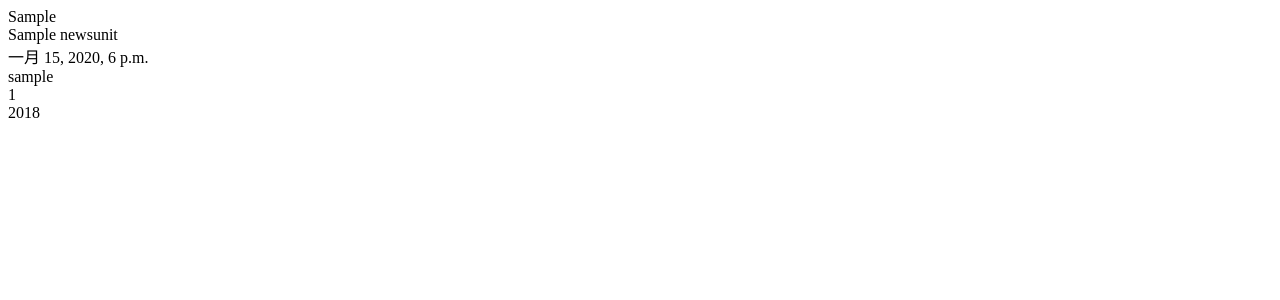
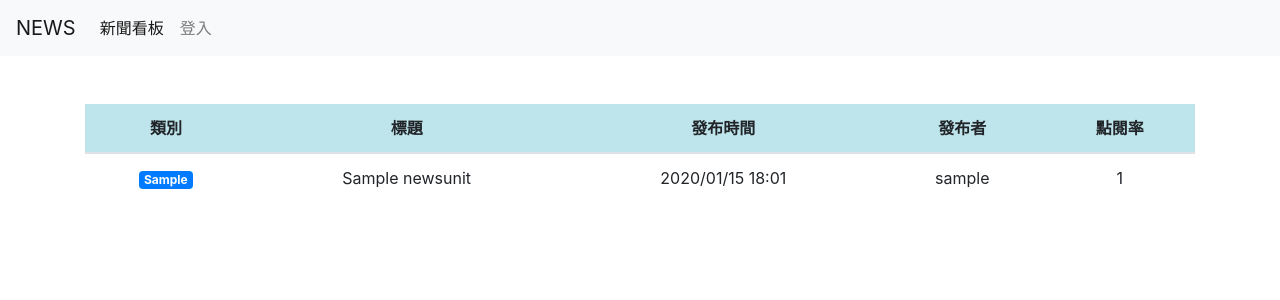
Before and after one commit to willynpi/news-app, a Django app: template templates/newsapp/index.html in a window 1280 px wide. Shown: the top 300 px of the page. Run offline with Django 3.2, Linux system fonts and the light colour scheme; the template is opened without the code that fills it: values that come from a table or form of the project are taken from there, others are empty; tables that the repository leaves empty hold one stand-in row (values such as "Sample post"); some libraries are stand-ins or nearby versions.

Commit message:
style for news and read_news

```diff
--- a/news/settings.py
+++ b/news/settings.py
@@ -55,7 +55,7 @@
 TEMPLATES = [
     {
         'BACKEND': 'django.template.backends.django.DjangoTemplates',
-        'DIRS': [BASE_DIR + 'templates'],
+        'DIRS': [BASE_DIR + '/templates'],
         'APP_DIRS': True,
         'OPTIONS': {
             'context_processors': [
@@ -117,5 +117,5 @@
 
 # Static files (CSS, JavaScript, Images)
 # https://docs.djangoproject.com/en/2.0/howto/static-files/
-
+STATIC_ROOT = BASE_DIR + '/static'
 STATIC_URL = '/static/'
--- a/news/urls.py
+++ b/news/urls.py
@@ -18,6 +18,6 @@
 import newsapp.urls
 
 urlpatterns = [
-    path('admin/', admin.site.urls),
+    path('login/', admin.site.urls),
     path('news/', include('newsapp.urls')),
 ]
--- /dev/null
+++ b/newsapp/urls.py
@@ -0,0 +1,7 @@
+from django.urls import path
+import newsapp.views as newsapp
+
+urlpatterns = [
+    path('', newsapp.index, name="news_index"),
+    path('<int:id>', newsapp.read, name="news_read")
+]
--- a/newsapp/views.py
+++ b/newsapp/views.py
@@ -3,4 +3,8 @@
 
 def index(request):
     news = NewsUnit.objects.filter(enabled=True).order_by('-pubtime')
-    return render('newsapp/index.html', {"news":news})
+    return render(request, 'newsapp/index.html', {"news":news})
+
+def read(request, id):
+    news = NewsUnit.objects.get(id=id)
+    return render(request, 'newsapp/read.html', {"news":news})
--- /dev/null
+++ b/static/style.css
@@ -0,0 +1,3 @@
+.list-group-item div {
+    display: inline-block;
+}
--- a/templates/base.html
+++ b/templates/base.html
@@ -1,3 +1,4 @@
+{% load static %}
 <!DOCTYPE html>
 <html lang="en">
 <head>
@@ -5,12 +6,29 @@
     <meta name="viewport" content="width=device-width, initial-scale=1.0">
     <meta http-equiv="X-UA-Compatible" content="ie=edge">
     <title>新聞看板</title>
+    <link rel="stylesheet" href="https://stackpath.bootstrapcdn.com/bootstrap/4.1.3/css/bootstrap.min.css" integrity="sha384-MCw98/SFnGE8fJT3GXwEOngsV7Zt27NXFoaoApmYm81iuXoPkFOJwJ8ERdknLPMO" crossorigin="anonymous">
+    <a href="{% static 'style.css' %}"></a>
 </head>
 <body>
-    {% block content %}
+    <nav class="navbar navbar navbar-expand-lg navbar-light bg-light">
+        <a class="navbar-brand" href="#">NEWS</a>
+        <div class="collapse navbar-collapse" id="navbarNavDropdown">
+            <ul class="navbar-nav">
+                <li class="nav-item active">
+                <a class="nav-link" href="/news">新聞看板</a> <span class="sr-only">(current)</span></a>
+                </li>
+                <li class="nav-item">
+                    <a class="nav-link" href="/login">登入</a>
+                </li>
+            </ul>
+        </div>
+    </nav>
+    <div class="container">
+        {% block content %}
+        {% endblock %}
+    </div>
+    {% block script %}
     {% endblock %}
-    <footer>
-        2018
-    </footer>
+
 </body>
 </html>
--- a/templates/newsapp/index.html
+++ b/templates/newsapp/index.html
@@ -1,14 +1,40 @@
 {% extends "base.html" %}
 {% block content %}
-    <div class="news-list">
-        {% for item in news %}
-            <div class="item">
-                <div class="category">{{ item.category }}</div>
-                <div class="title">{{ item.title }}</div>
-                <div class="publish">{{ item.pubtime }}</div>
-                <div class="author">{{ item.author }}</div>
-                <div class="press">{{ item.press }}</div>
-            </div>
-        {% endfor %}
-    </div>
+    <table class="table border-0 mt-5 table-hover text-center">
+        <thead class="table-info border-0 table-borderless">
+            <tr>
+                <th scope="col">類別</th>
+                <th scope="col">標題</th>
+                <th scope="col">發布時間</th>
+                <th scope="col">發布者</th>
+                <th scope="col">點閱率</th>
+            </tr>
+        </thead>
+        <tbody>
+            {% for item in news %}
+            <tr data-id="{{ item.id }}">
+                <td>
+                    <span class="badge badge-primary">{{ item.category }}</span>
+                </td>
+                <td>{{ item.title }}</td>
+                {% with item.pubtime as pubtime %}
+                <td>{{ pubtime|date:'Y/m/d H:m' }}</td>
+                {% endwith %}
+                <td>{{ item.author }}</td>
+                <td>{{ item.press }}</td>
+            </tr>
+            {% endfor %}
+        </tbody>
+    </table>
 {% endblock %}
+{% block script %}
+<script>
+    const tr = document.querySelectorAll('tr');
+    tr.forEach(item => {
+        item.addEventListener('click', (e)=>{
+            const news_id = item.dataset.id;
+            window.location = `/news/${news_id}`;
+        });
+    });
+</script>
+{% endblock %}
```
Also changed, not shown: templates/newsapp/read.html (added, +18 -0 lines).
